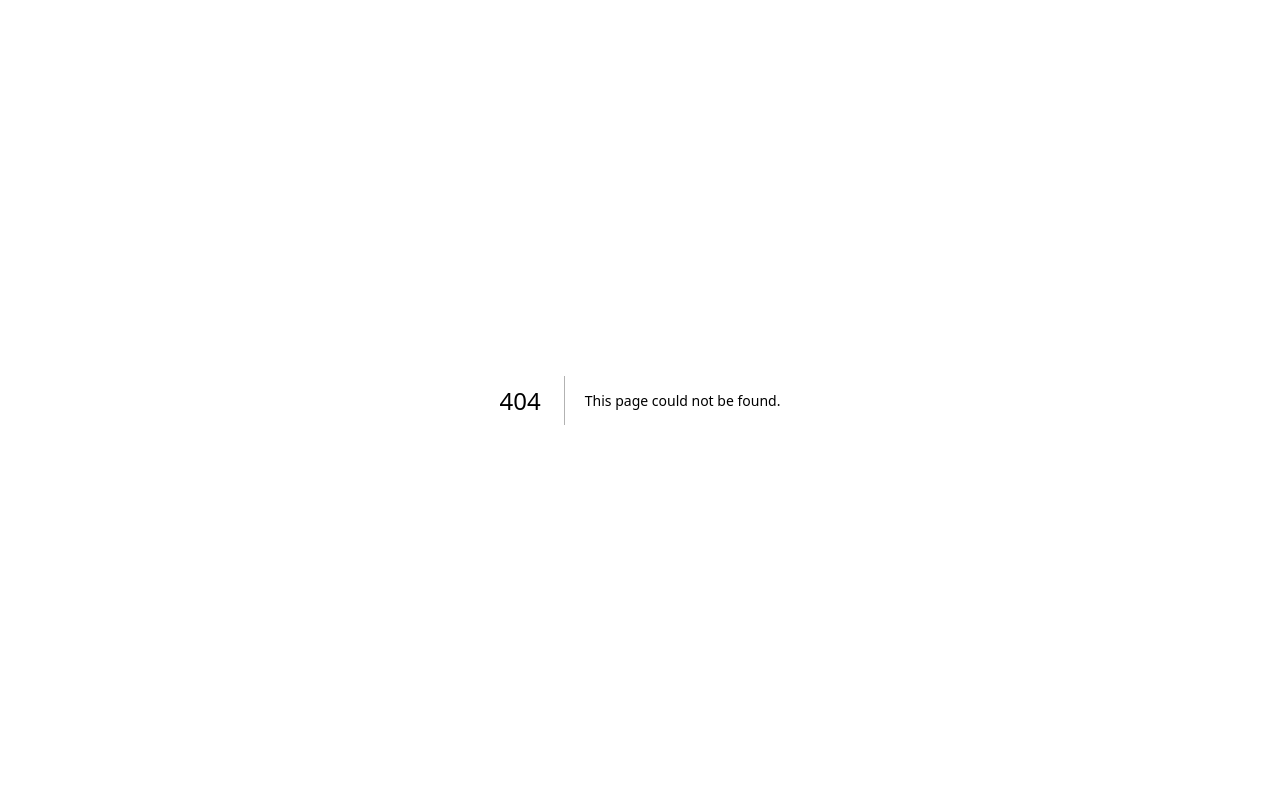
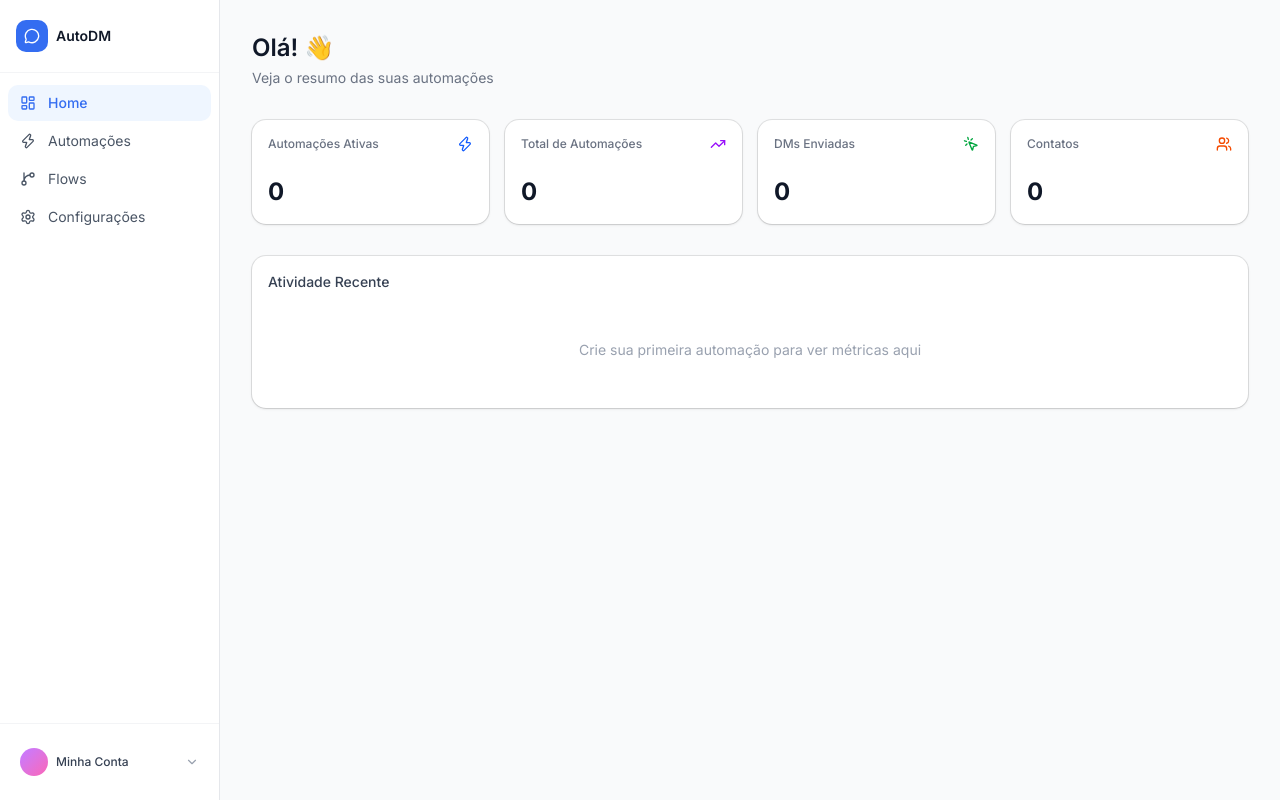
Before and after one commit to estudiovisivodev/manychat-clone, a Next.js app: page /dashboard in a window 1280 px wide. Before the commit this address had no page. Built offline with nearby package versions, Linux system fonts and the light colour scheme; no server answers; the database is empty.

Commit message:
feat: dashboard home page with metrics

```diff
--- /dev/null
+++ b/app/dashboard/page.tsx
@@ -0,0 +1,63 @@
+import { AppShell } from '@/components/layout/AppShell'
+import { db } from '@/lib/db'
+import { Card, CardContent, CardHeader, CardTitle } from '@/components/ui/card'
+import { Zap, MousePointerClick, Users, TrendingUp } from 'lucide-react'
+
+export default async function DashboardPage() {
+  let totalAutomations = 0
+  let liveAutomations = 0
+  let totalEvents = 0
+  let totalContacts = 0
+
+  try {
+    ;[totalAutomations, liveAutomations, totalEvents, totalContacts] = await Promise.all([
+      db.automation.count(),
+      db.automation.count({ where: { status: 'live' } }),
+      db.automationEvent.count({ where: { eventType: 'dm_sent' } }),
+      db.contact.count(),
+    ])
+  } catch {
+    /* DB not available */
+  }
+
+  const metrics = [
+    { label: 'Automações Ativas', value: liveAutomations, icon: Zap, color: 'text-blue-600' },
+    { label: 'Total de Automações', value: totalAutomations, icon: TrendingUp, color: 'text-purple-600' },
+    { label: 'DMs Enviadas', value: totalEvents, icon: MousePointerClick, color: 'text-green-600' },
+    { label: 'Contatos', value: totalContacts, icon: Users, color: 'text-orange-600' },
+  ]
+
+  return (
+    <AppShell>
+      <div className="p-8">
+        <div className="mb-8">
+          <h1 className="text-2xl font-semibold text-gray-900">Olá! 👋</h1>
+          <p className="text-sm text-gray-500 mt-1">Veja o resumo das suas automações</p>
+        </div>
+
+        <div className="grid grid-cols-1 sm:grid-cols-2 lg:grid-cols-4 gap-4 mb-8">
+          {metrics.map(({ label, value, icon: Icon, color }) => (
+            <Card key={label} className="border-gray-100 shadow-sm">
+              <CardHeader className="flex flex-row items-center justify-between pb-2">
+                <CardTitle className="text-xs font-medium text-gray-500">{label}</CardTitle>
+                <Icon className={`w-4 h-4 ${color}`} />
+              </CardHeader>
+              <CardContent>
+                <div className="text-2xl font-bold text-gray-900">{value}</div>
+              </CardContent>
+            </Card>
+          ))}
+        </div>
+
+        <Card className="border-gray-100 shadow-sm">
+          <CardHeader>
+            <CardTitle className="text-sm font-medium text-gray-700">Atividade Recente</CardTitle>
+          </CardHeader>
+          <CardContent>
+            <p className="text-sm text-gray-400 text-center py-8">Crie sua primeira automação para ver métricas aqui</p>
+          </CardContent>
+        </Card>
+      </div>
+    </AppShell>
+  )
+}
```
